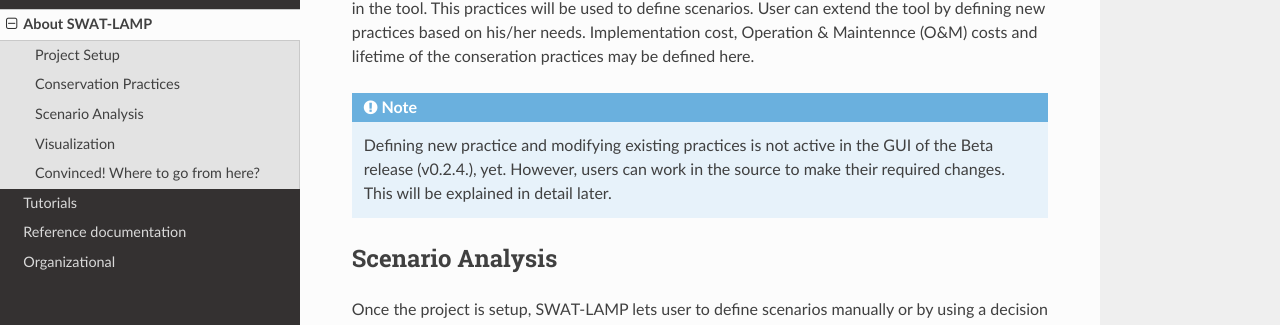
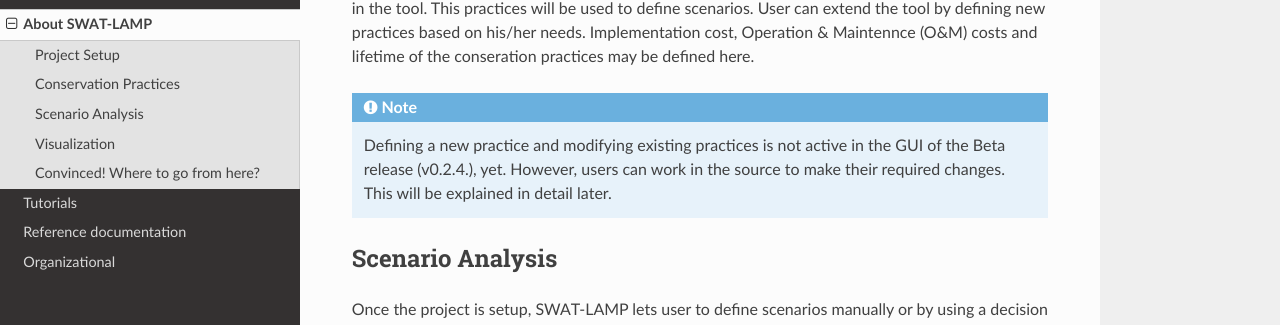
Before and after one commit to mehmadi/SWAT-LAMP-Doc, a Sphinx documentation site: the page built from docs/about.txt, in a window 1280 px wide and 900 px high, scrolled down 1005 px. Shown: the part 122-447 px from the top of the window. Built offline with Sphinx 7.4.7 and the Read the Docs theme 2.0.0, drawn with Linux system fonts in a browser that asks for light colours; pages that are not in the unit, such as notebooks, are missing from menus.

```diff
--- a/docs/about.txt
+++ b/docs/about.txt
@@ -29,7 +29,7 @@ Once the project is setup, user will be able to review and modify a long set of
 
 .. note::
 
-    Defining new practice and modifying existing practices is not active in the GUI of the Beta release (v\ |release|.), yet. However, users can work in the source to make their required changes. This will be explained in detail later.
+    Defining a new practice and modifying existing practices is not active in the GUI of the Beta release (v\ |release|.), yet. However, users can work in the source to make their required changes. This will be explained in detail later.
 
 
 Scenario Analysis
```
